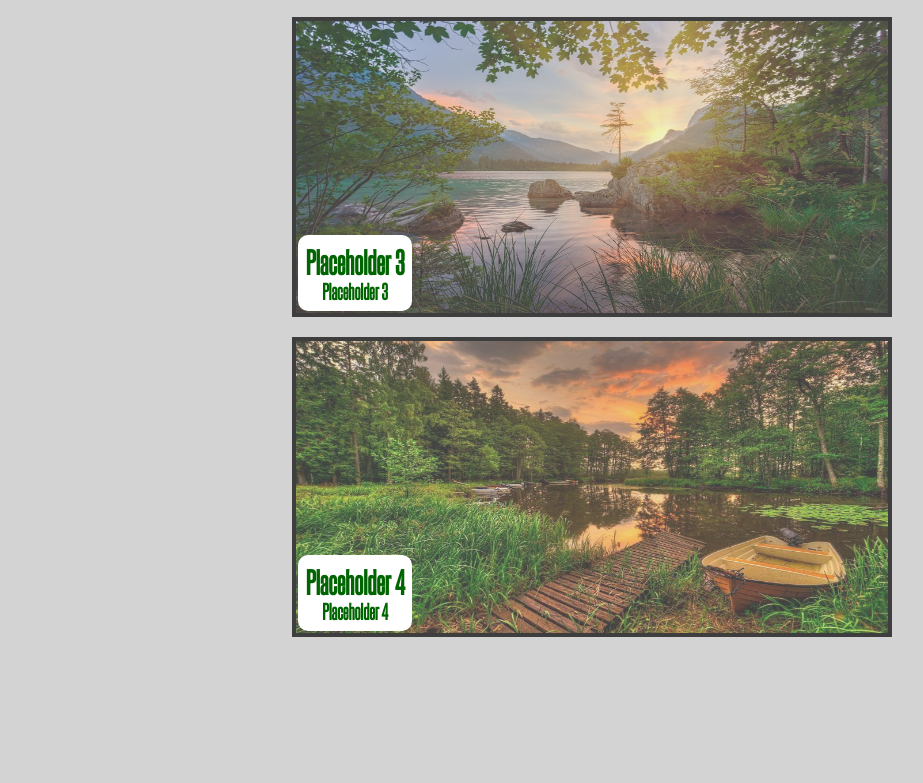
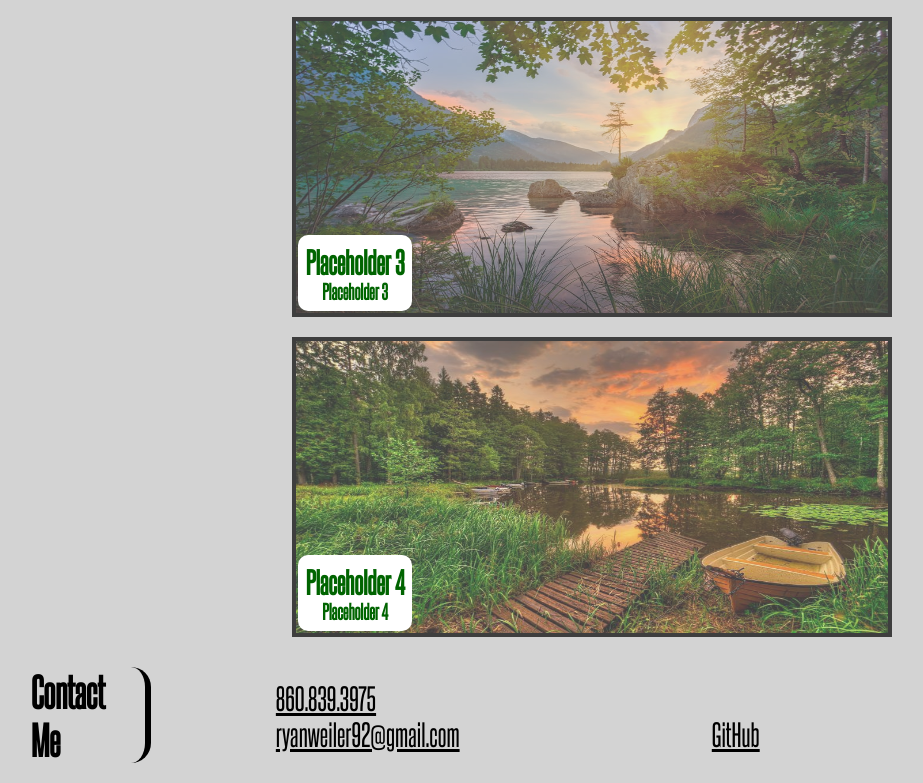
Before and after one commit to ryanweiler92/Portfolio, a plain HTML site: page index.html in a window 1280 px wide. Shown: the part 1766-2549 px from the top of the page, without its empty margins (189-1112 px from the left). Before the commit the page ends 2413 px from the top, so only its background shows below. Drawn offline with Linux system fonts and the light colour scheme.

Commit message:
more formatting of content

```diff
--- a/assets/css/style.css
+++ b/assets/css/style.css
@@ -105,7 +105,7 @@ header nav ul li a:hover {
 
     margin-top: 10px;
     margin-left: 200px;
-    background: white;
+
     border-radius: 20px;
 
 }
@@ -117,7 +117,6 @@ header nav ul li a:hover {
     margin-top: 15px;
     padding: 20px;
     text-align: center;
-    background-color: white;
     border-radius: 20px;
 }
 
@@ -140,7 +139,6 @@ aside h2 {
     margin-top: 10px;
     margin-left: 200px;
     height: 1050px;
-    background: white;
     border-radius: 20px;
 
 }
@@ -205,3 +203,40 @@ aside h2 {
 .small-projects img:hover {
     opacity: 1;
 }
+
+footer {
+    display: flex;
+    justify-content: space-between;
+    align-items: center;
+    margin-top: 20px;
+    margin-bottom: 20px;
+}
+
+footer h2 {
+    padding-left: 220px;
+    font-size: 40px;
+    border-right: 6px solid black;
+    padding-right: 40px;
+    border-radius: 20px;
+}
+
+footer ul {
+    display: flex;
+    justify-content: space-evenly;
+    align-items: center;
+    list-style: none;
+    margin-right: 175px;
+}
+
+footer ul li a {
+    text-decoration: underline;
+    padding: 0 125px 0 125px;
+    font-size: 30px;
+}
+
+footer ul li a:hover {
+    background: white;
+    border-radius: 20px;
+    color: green;
+
+}
--- a/index.html
+++ b/index.html
@@ -88,7 +88,17 @@
 
         </div>
         </section>
-
+    <footer>
+        <div class="footer-title">
+        <h2>Contact Me</h2>
+        </div>
+        <ul>
+            <li>
+                <a>860.839.3975</a>
+                <a>ryanweiler92@gmail.com</a>
+                <a>GitHub</a>
+            </li>
+    </footer>
 
 </body>
 </html>
```
